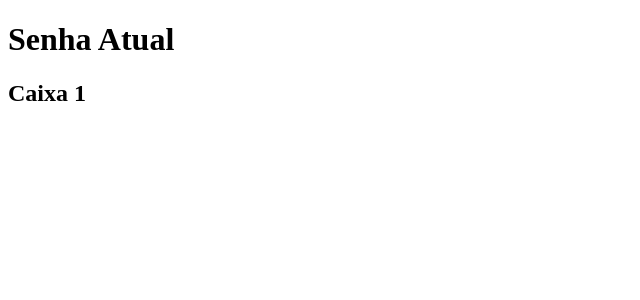
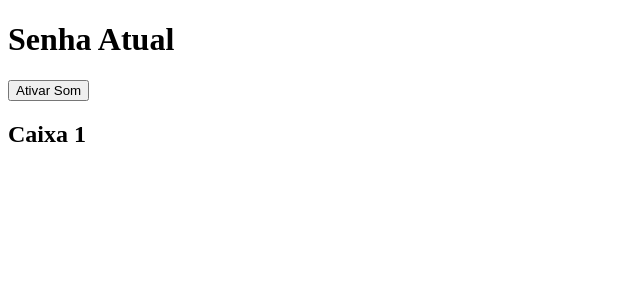
Before and after one commit to facurymanoel/fila-banco-frontend, an Angular app: page /painel in a window 1280 px wide. Shown: the top 300 px of the page, without its empty margins (0-640 px from the left). Built offline with nearby package versions, Linux system fonts and the light colour scheme; no server answers.

Commit message:
Finalizado áudio no painel eletrônico

```diff
--- a/src/app/painel-eletronico/painel-eletronico.html
+++ b/src/app/painel-eletronico/painel-eletronico.html
@@ -8,6 +8,10 @@
 
     </div>
 
+    <button (click)="liberarAudio()">
+          Ativar Som
+    </button>
+
     <h2>Caixa 1</h2>
 
 </div>
--- a/src/app/painel-eletronico/painel-eletronico.ts
+++ b/src/app/painel-eletronico/painel-eletronico.ts
@@ -17,6 +17,8 @@ export class PainelEletronico {
 
   private audio = new Audio('assets/audio/bip.mp3');
 
+  private audioLiberado = false;
+
   senhaAtual: ProximaSenhaDto = {
 
     codigo: '',
@@ -35,6 +37,20 @@ export class PainelEletronico {
     });
   }
 
+  liberarAudio() {
+
+    this.audio.play()
+         .then(() =>{
+
+           this.audio.pause();
+           this.audio.currentTime = 0;
+
+           this.audioLiberado = true;
+
+         })
+         .catch(erro => console.log(erro));
+  }
+
   buscarSenha() {
 
     this.senhaService.buscarSenhaAtual()
@@ -44,10 +60,13 @@ export class PainelEletronico {
 
           this.senhaAtual = resposta;
 
-          this.audio.currentTime = 0;
-          this.audio.play();
+          if(this.audioLiberado){
 
-          this.cdr.detectChanges();
+             this.audio.currentTime = 0;
+             this.audio.play();
+          }
+
+         this.cdr.detectChanges();
 
         }
 
```
